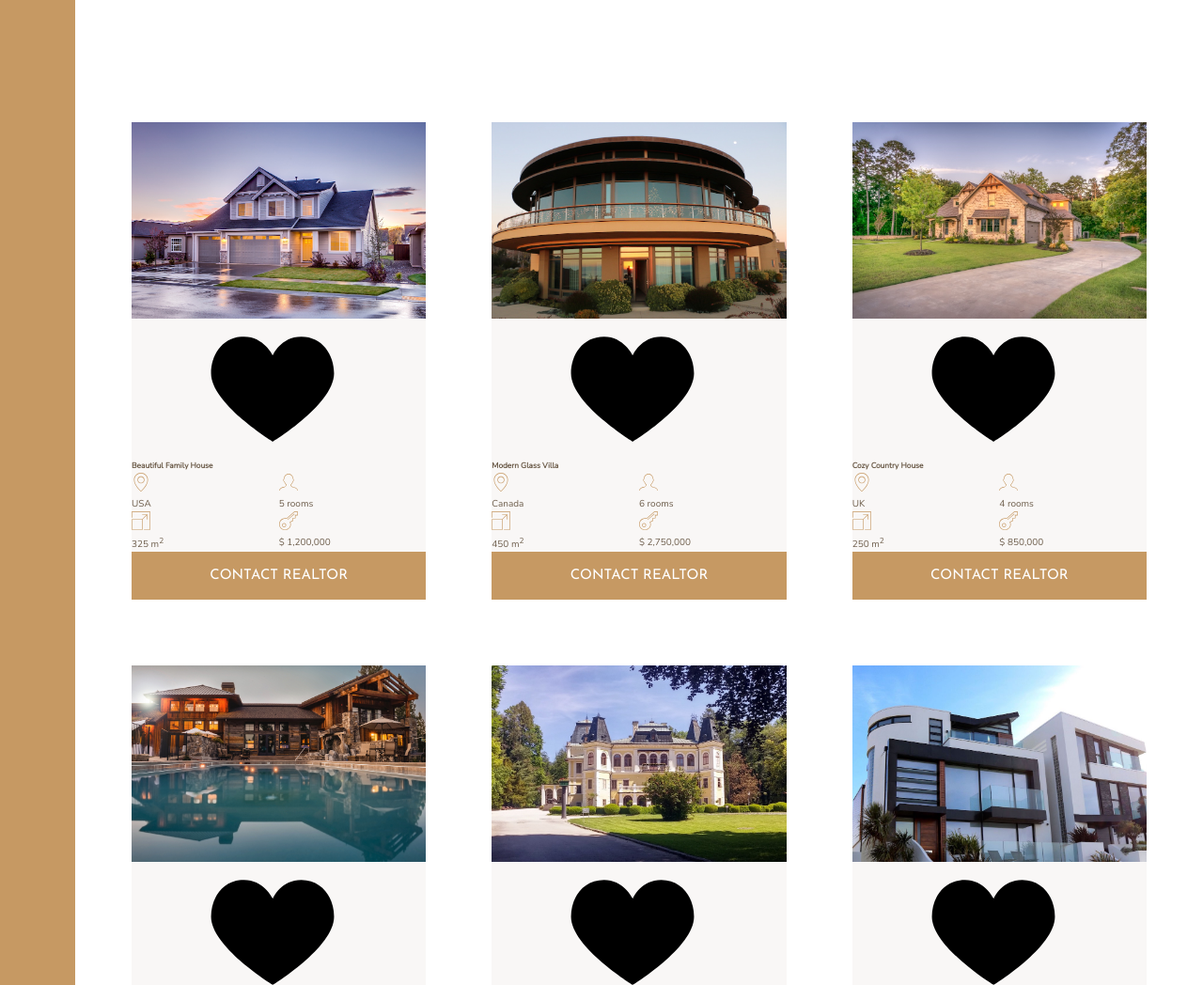
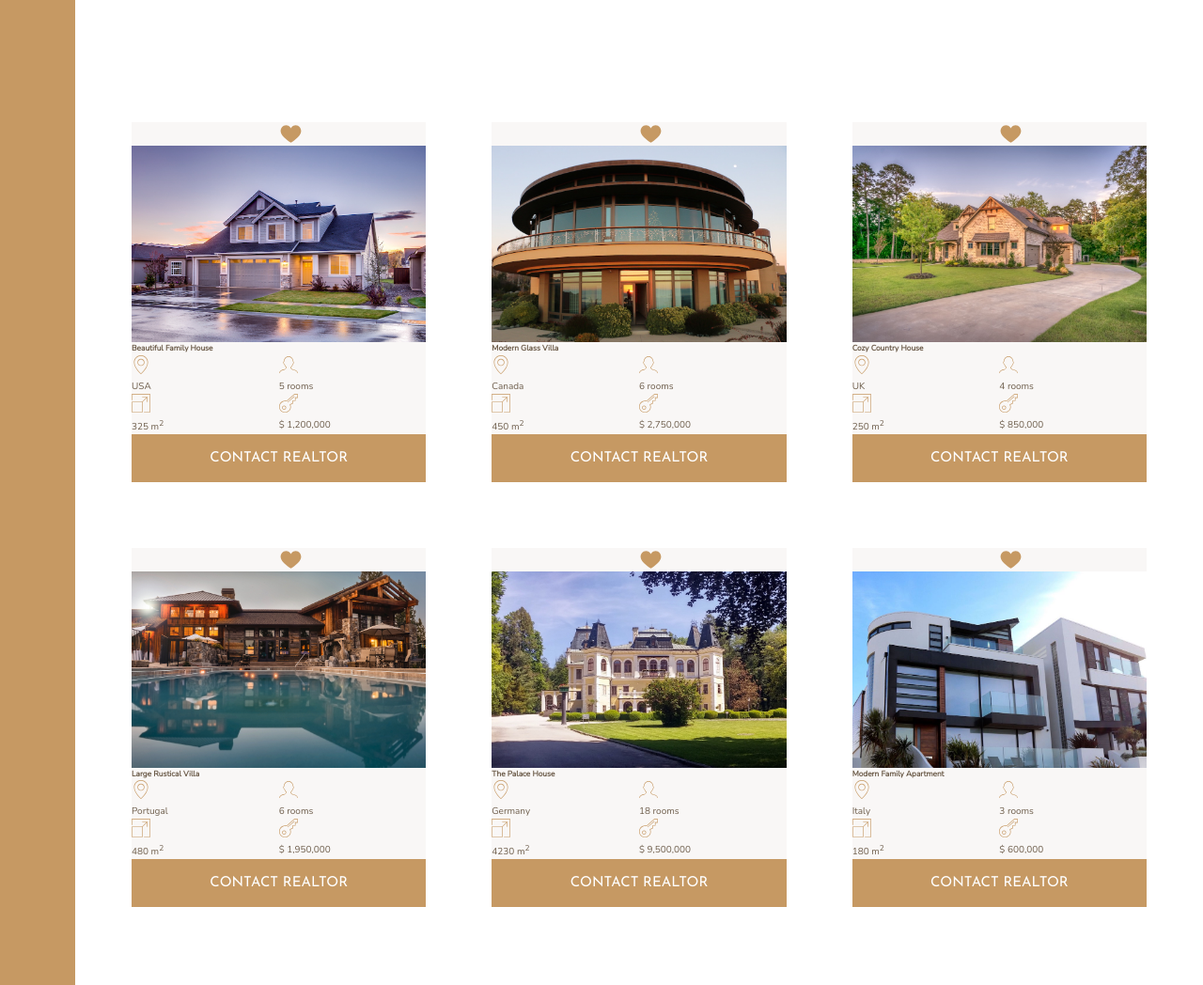
Before and after one commit to YudhaYuki/warna-property, a website: page index.html in a window 1280 px wide. Shown: the part 1840-2888 px from the top of the page at 94% size. Drawn offline with nearby package versions, Linux system fonts and the light colour scheme.

Commit message:
HOMES PART II, moving the heart to the top right corner

```diff
--- a/sass/_homes.scss
+++ b/sass/_homes.scss
@@ -23,7 +23,11 @@
     }
 
     &__like {
-
+        grid-row: 1 / 2;
+        grid-column: 2 / 3;
+        fill: $color-primary;
+        height: 2.5rem;
+        width: 2.5rem;
     }
 
     &__name {
```
Also changed, not shown: css/style.css.
